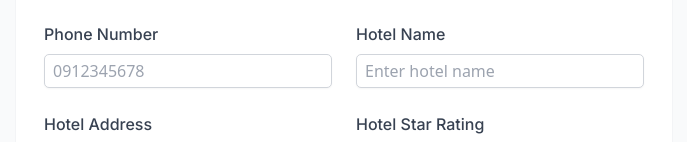
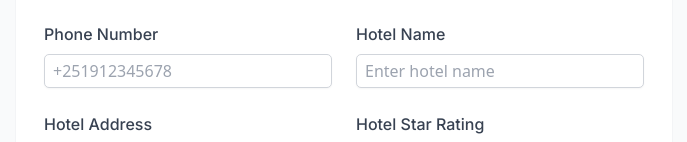
Before and after one commit to KirubelWondwossen/mystay-frontend, a React (Vite) app: page /manager/application in a window 1280 px wide. Shown: the part 305-447 px from the top of the page, without its empty margins (296-983 px from the left). Built offline with nearby package versions, Linux system fonts and the light colour scheme; no server answers.

Commit message:
Fix: fix the route missmatches for all pages

```diff
--- a/src/components/ui/LabelInput.jsx
+++ b/src/components/ui/LabelInput.jsx
@@ -43,9 +43,10 @@ export default function LabelInput({
           {...(max ? { max } : {})}
           {...(type === "tel"
             ? {
-                pattern: "^09[0-9]{8}$",
-                placeholder: "0912345678",
-                maxLength: 10,
+                pattern: "^+?[1-9]d{1,14}$",
+                placeholder: "+251912345678",
+                maxLength: 15,
+                min: 2,
               }
             : {})}
           onChange={handleChange}
--- a/src/components/ui/Navbar.jsx
+++ b/src/components/ui/Navbar.jsx
@@ -105,7 +105,7 @@ function FilterSearchBtn({ handleOpenModal, filterTxt }) {
 function BecomeHostBtn() {
   return (
     <Link
-      to="managerapplication"
+      to="manager/application"
       className="font-heading font-semibold border p-2 rounded-xl cursor-pointer duration-200 hover:bg-gray-200 hover:border-slate-950"
     >
       Become a Host
--- a/src/pages/AdminApplicationDetalis.jsx
+++ b/src/pages/AdminApplicationDetalis.jsx
@@ -74,6 +74,7 @@ function AdminApplicationDetails() {
   );
 
   async function updateApplicationStatus({ token, id, action }) {
+    setLoading(true);
     try {
       const res = await fetch(
         `http://127.0.0.1:8000/api/admin/${id}/${action}`,
@@ -89,8 +90,6 @@ function AdminApplicationDetails() {
         if (res.status === 401) {
           throw new Error("Unauthorized. Please login again.");
         }
-        console.log(res);
-
         const errorText = await res.text();
         throw new Error(errorText || `Failed to ${action} application`);
       }
@@ -118,10 +117,14 @@ function AdminApplicationDetails() {
   if (!isAuthenticated) return <Navigate to="/adminlogin" replace />;
   return (
     <AdminDashboardLayout loading={loading} getData={getData} error={error}>
+      {!loading && (
         <div className="max-w-[120rem] mx-auto flex flex-col gap-6">
           <ManagerTopComponents header={`Application ${id}`}>
             <Status data={application} />
-          <Link to={"/adminapplication"} className="font-heading text-primary">
+            <Link
+              to={"/admin/application"}
+              className="font-heading text-primary"
+            >
               ← Back
             </Link>
           </ManagerTopComponents>
@@ -133,6 +136,7 @@ function AdminApplicationDetails() {
             id={id}
           />
         </div>
+      )}
       <Toaster
         position="top-center"
         reverseOrder={false}
--- a/src/pages/UserDashboard.jsx
+++ b/src/pages/UserDashboard.jsx
@@ -39,7 +39,6 @@ function UserDasboard() {
   const accessToken = getCookie("access_token");
   const VISIBLE_ROOMS = 8;
   const [visibleCount, setVisibleCount] = useState(VISIBLE_ROOMS);
-  console.log(rooms);
 
   useEffect(() => {
     const loadGuest = async () => {
```
Lines whose indentation alone changed are shown as unchanged.
